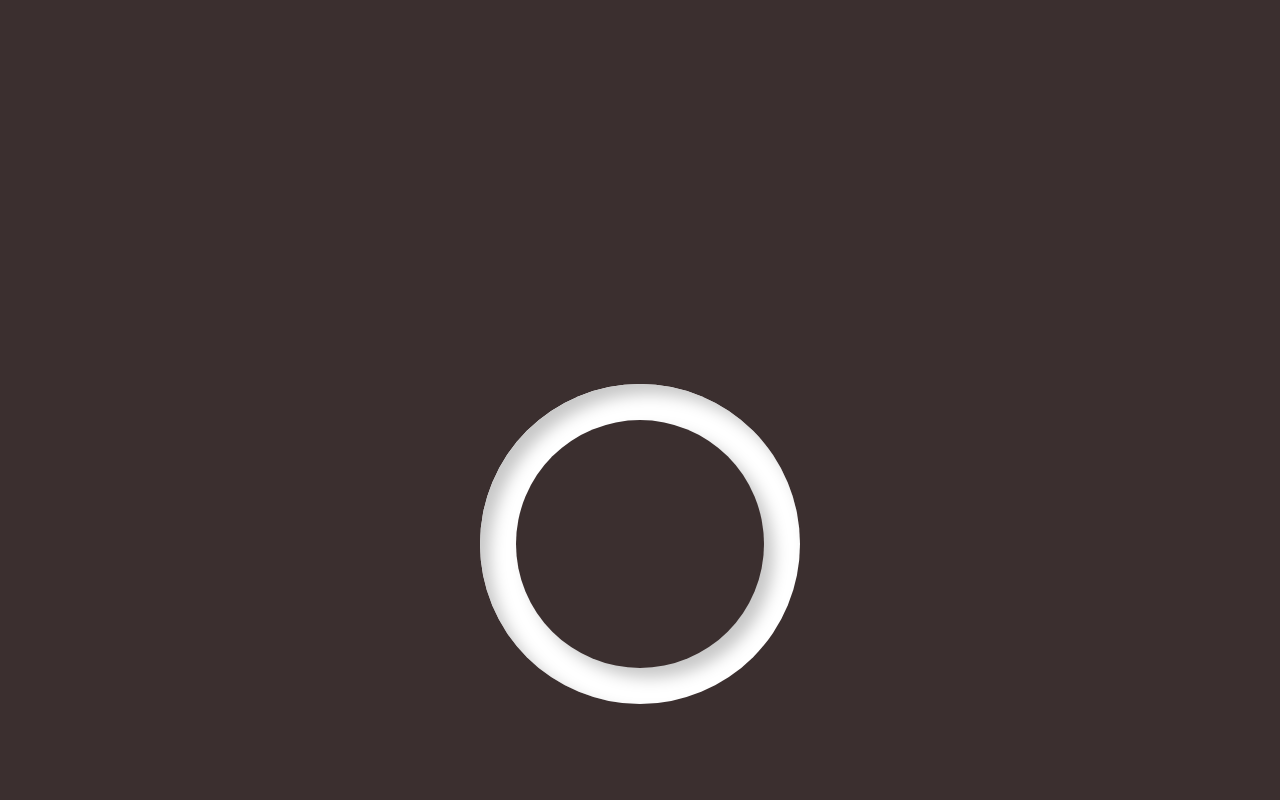
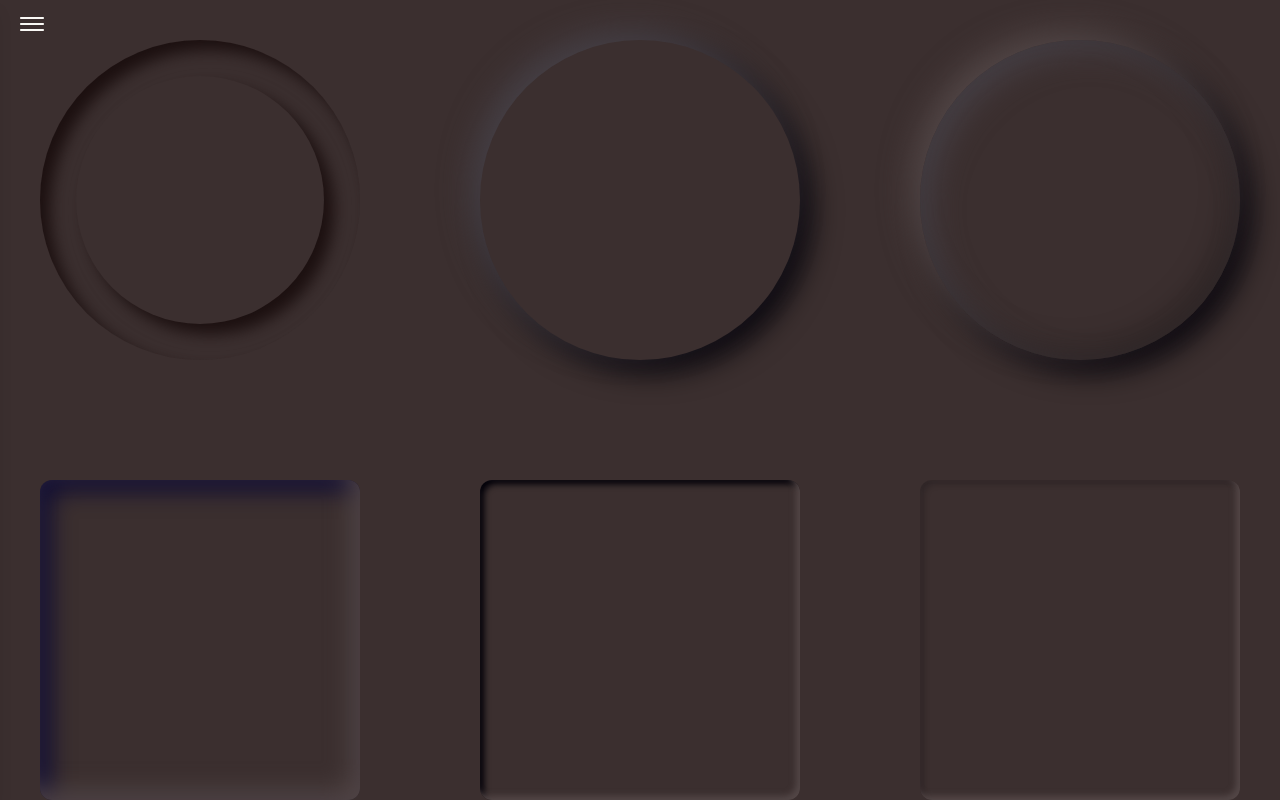
Before and after one commit to kenshivr/Brayan, a React (Vite) app: page /Brayan/test in a window 1280 px wide. Built offline with nearby package versions, Linux system fonts and the light colour scheme.

Commit message:
Progress in components.

```diff
--- a/src/pages/test.tsx
+++ b/src/pages/test.tsx
@@ -1,26 +1,93 @@
 import cn from "@src/services/clsx";
-import { Children, type ReactNode } from "react";
 import image from "@public/wink.png";
+import { type ReactNode } from "react";
+import Menu from "@src/components/UI/menu";
 
-// Paleta de colores base para neumorphism
+const baseColor: string = '#3B2F2F';
+
+const vectorLightShadow: [number, number, number] = [12, 18, 24];
+const vectorDarkShadow: [number, number, number] = [-57, -57, -39];
+const vectorInsetLightShadow: [number, number, number] = [24, 24, 24];
+
+const vectorInsetDarkShadow: [number, number, number] = [-231, -231, -231];
+const vectorNeumorphismInsetDark: [number, number, number] = [-61, -57, 5];
+
+const vectorLight: [number, number, number] = [-31, -31, -31];
+
+const vectorShadow2: [number, number, number] = [-218, -192, -151];
+
+const vectorShadow3: [number, number, number] = [-148, -160, -160];
+
+export function applyVectorToHex(
+    colorHex: string,
+    vector: [number, number, number],
+    alpha?: string
+): string {
+    const hex = colorHex.replace(/^#/, '')
+    if (!/^[0-9A-Fa-f]{6}$/.test(hex)) throw new Error('Invalid hex')
+    const r = parseInt(hex.slice(0, 2), 16)
+    const g = parseInt(hex.slice(2, 4), 16)
+    const b = parseInt(hex.slice(4, 6), 16)
+    const [dr, dg, db] = vector
+    const clamp = (v: number) => Math.max(0, Math.min(255, v))
+    const nr = clamp(r + dr)
+    const ng = clamp(g + dg)
+    const nb = clamp(b + db)
+    return alpha !== undefined
+        ? `rgba(${nr},${ng},${nb},${alpha})`
+        : `rgb(${nr},${ng},${nb})`
+}
+
 const COLORS = {
-    base: '#3B2F2F',
-    // base: '#E7E7E7',
-    lightShadow: '#F3F9FF',
-    darkShadow: '#AEAEC0',
-    insetDarkShadow: 'rgba(0, 0, 0, 0.25)',
-    insetLightShadow: '#FFFFFF',
-    neumorphismInsetLight: 'rgba(255, 255, 255, 0.9)',
-    neumorphismInsetDark: 'rgba(170, 174, 236, 0.8)',
-    whiteBg: '#FFFFFF',
-    grayBg: '#F3F4F6', // reemplaza gray-100 con color personalizado
+    lightShadow: applyVectorToHex(baseColor, vectorLightShadow),
+    darkShadow: applyVectorToHex(baseColor, vectorDarkShadow),
+    insetDarkShadow: applyVectorToHex(baseColor, vectorInsetDarkShadow, '0.25'),
+    insetLightShadow: applyVectorToHex(baseColor, vectorInsetLightShadow),
+    neumorphismInsetLight: applyVectorToHex(baseColor, vectorInsetLightShadow, '0.9'),
+    neumorphismInsetDark: applyVectorToHex(baseColor, vectorNeumorphismInsetDark, '0.8'),
+
+    light: applyVectorToHex(baseColor, vectorLight, '1'),
+    shadow: applyVectorToHex(baseColor, vectorDarkShadow, '0.2'),
+
+    light0: applyVectorToHex(baseColor, vectorInsetLightShadow, '0.6'),
+    shadow0: applyVectorToHex(baseColor, vectorInsetDarkShadow, '0.1'),
+
+    light1: applyVectorToHex(baseColor, vectorInsetLightShadow, '0.64'),
+    shadow1: applyVectorToHex(baseColor, vectorDarkShadow, '0.4'),
+
+    light2: applyVectorToHex(baseColor, vectorInsetLightShadow, '1'),
+    shadow2: applyVectorToHex(baseColor, vectorShadow2, '0.16'),
+
+    shadow3: applyVectorToHex(baseColor, vectorInsetDarkShadow, '0.5'),
+
+    shadow4: applyVectorToHex(baseColor, vectorInsetDarkShadow, '0.45'),
+
+    shadow5: applyVectorToHex(baseColor, vectorShadow3),
 };
+
+const Neumorphism0 = () => (
+    <div
+        className="rounded-full w-80 h-80 flex justify-center items-center"
+        style={{
+            backgroundColor: baseColor,
+            boxShadow: `inset 10px 10px 15px ${COLORS.light}`,
+        }}
+    >
+        <div
+            className="rounded-full w-62 h-62 overflow-hidden flex justify-center items-end"
+            style={{
+                backgroundColor: baseColor,
+                boxShadow: `10px 10px 15px ${COLORS.light}`,
+            }}
+        />
+    </div>
+);
 
 const Neumorphism1 = () => (
     <div
         className="w-80 h-80 rounded-full"
         style={{
-            backgroundColor: COLORS.base,
+            backgroundColor: baseColor,
             boxShadow: `
         -10px -10px 30px ${COLORS.lightShadow},
         10px 10px 30px ${COLORS.darkShadow}
@@ -33,7 +100,7 @@ const Neumorphism2 = () => (
     <div
         className="w-80 h-80 rounded-full"
         style={{
-            backgroundColor: COLORS.base,
+            backgroundColor: baseColor,
             boxShadow: `
         -10px -10px 30px ${COLORS.insetLightShadow},
         10px 10px 30px ${COLORS.darkShadow},
@@ -48,7 +115,7 @@ const Neumorphism3 = () => (
     <div
         className="w-80 h-80 rounded-xl"
         style={{
-            backgroundColor: COLORS.base,
+            backgroundColor: baseColor,
             boxShadow: `
         inset -10px -10px 25px ${COLORS.neumorphismInsetLight},
         inset 10px 10px 25px ${COLORS.neumorphismInsetDark}
@@ -61,7 +128,7 @@ const Neumorphism4 = () => (
     <div
         className="w-80 h-80 rounded-xl"
         style={{
-            backgroundColor: COLORS.base,
+            backgroundColor: baseColor,
             boxShadow:
                 `
                 inset -4px -4px 6px ${COLORS.insetLightShadow},
@@ -75,39 +142,15 @@ const Neumorphism5 = () => (
     <div
         className="w-80 h-80 rounded-xl"
         style={{
-            backgroundColor: COLORS.base,
+            backgroundColor: baseColor,
             boxShadow:
                 `
                 inset -4px -4px 6px ${COLORS.insetLightShadow},
-                inset 4px 4px 6px rgba(174, 174, 192, 0.2)
+                inset 4px 4px 6px ${COLORS.shadow}
             `,
         }}
     />
 );
-
-// const Neumorphism6 = ( children: any, w: string, h: string ) => (
-//     <div
-//         className={`w-${w} h-${h} rounded-xl`}
-//         style={{
-//             backgroundColor: COLORS.base,
-//             boxShadow: `
-//         /* sombra externa clara */
-//         -8px -8px 16px rgba(255, 255, 255, 0.6),
-//         /* sombra externa oscura */
-//         8px 8px 16px rgba(0, 0, 0, 0.1),
-//         /* sombra interna clara */
-//         inset 8px 8px 16px rgba(255, 255, 255, 0.6),
-//         /* sombra interna oscura */
-//         inset -8px -8px 16px rgba(0, 0, 0, 0.1)
-//       `.trim().replace(/\s+/g, ' ')
-//         }}
-//     >
-//         {children}
-//     </div>
-
-// );
-
-// import { ReactNode } from "react";
 
 interface NeumorphismProps {
     w?: number;
@@ -126,13 +169,13 @@ const Neumorphism6: React.FC<NeumorphismProps> = ({
         style={{
             width: `${w}px`,
             height: `${h}px`,
-            backgroundColor: COLORS.base,
+            backgroundColor: baseColor,
             boxShadow:
                 `
-                    -8px -8px 16px rgba(255,255,255,0.6),
-                    8px  8px 16px rgba(0,0,0,0.1),
-                    inset 8px  8px 16px rgba(255,255,255,0.6),
-                    inset -8px -8px 16px rgba(0,0,0,0.1)
+                    -8px -8px 16px ${COLORS.light0},
+                    8px  8px 16px ${COLORS.shadow0},
+                    inset 8px  8px 16px ${COLORS.light0},
+                    inset -8px -8px 16px ${COLORS.shadow0}
                 `
                     .trim()
                     .replace(/\s+/g, " ")
@@ -168,12 +211,12 @@ const Neumorphism8: React.FC<NeumorphismProps> = ({
         style={{
             width: `${w}px`,
             height: `${h}px`,
-            backgroundColor: COLORS.base,
+            backgroundColor: baseColor,
             boxShadow:
                 `
-                    -20px -20px 20px rgba(255,255,255,0.6),
-                    10px  10px 20px rgba(174,174,192,0.4),
-                    inset 4px 4px 6px #FFFFFF
+                    -20px -20px 20px ${COLORS.light0},
+                    10px  10px 20px ${COLORS.shadow1},
+                    inset 4px 4px 6px ${COLORS.insetLightShadow}
                 `
                     .trim()
                     .replace(/\s+/g, " ")
@@ -189,41 +232,15 @@ const Neumorphism9: React.FC<NeumorphismProps> = () => {
 
     return (
         <div>
-            <Neumorphism8 className={`${classNames} bg-red-500`} w={300} h={300}>
-                <Neumorphism8 className={`${classNames} bg-blue-500`} w={200} h={200}>
-                    <Neumorphism8 className={`${classNames} bg-green-500`} w={100} h={100}>
+            <Neumorphism8 className={classNames} w={300} h={300}>
+                <Neumorphism8 className={classNames} w={200} h={200}>
+                    <Neumorphism8 className={classNames} w={100} h={100}>
                     </Neumorphism8>
                 </Neumorphism8>
             </Neumorphism8>
         </div>
     )
 };
-
-// const Neumorphism10: React.FC<NeumorphismProps> = ({
-//     w = 300,
-//     h = 300,
-//     children,
-//     className,
-// }) => (
-//     <div
-//         style={{
-//             width: `${w}px`,
-//             height: `${h}px`,
-//             backgroundColor: COLORS.base,
-//             boxShadow:
-//                 `
-//                     28px 28px 20px rgba(13,39,80,0.5),
-//                     10px 10px 20px rgba(255,255,255,0.45),
-//                     inset 4px 4px 6px #FFFFFF
-//                 `
-//                     .trim()
-//                     .replace(/\s+/g, " ")
-//         }}
-//         className={`rounded-xl ${className}`}
-//     >
-//         {children}
-//     </div>
-// );
 
 const Neumorphism10: React.FC<NeumorphismProps> = ({
     w = 300,
@@ -235,12 +252,12 @@ const Neumorphism10: React.FC<NeumorphismProps> = ({
         style={{
             width: `${w}px`,
             height: `${h}px`,
-            backgroundColor: COLORS.base,
+            backgroundColor: baseColor,
             boxShadow:
                 `
-                    28px 28px 20px rgba(0,0,0,0.5),
-                    10px 10px 20px rgba(0,0,0,0.45),
-                    inset 4px 4px 6px #534747
+                    28px 28px 20px ${COLORS.shadow3},
+                    10px 10px 20px ${COLORS.shadow4},
+                    inset 4px 4px 6px ${COLORS.light2}
                 `
                     .trim()
                     .replace(/\s+/g, " ")
@@ -261,13 +278,13 @@ const Neumorphism11: React.FC<NeumorphismProps> = ({
         style={{
             width: `${w}px`,
             height: `${h}px`,
-            backgroundColor: COLORS.base,
+            backgroundColor: baseColor,
             boxShadow:
                 `
-                    28px 28px 50px rgba(13,39,80,0.16),
-                    -23px -23px 45px rgba(255,255,255,1),
-                    inset -31px -31px 43px rgba(255,255,255,0.64),
-                    inset 26px 26px 48px rgba(13,39,80,0.16)
+                    28px 28px 50px ${COLORS.shadow2},
+                    -23px -23px 45px ${COLORS.light2},
+                    inset -31px -31px 43px ${COLORS.light1},
+                    inset 26px 26px 48px ${COLORS.shadow2}
                 `
                     .trim()
                     .replace(/\s+/g, " ")
@@ -288,11 +305,11 @@ const Neumorphism12: React.FC<NeumorphismProps> = ({
         style={{
             width: `${w}px`,
             height: `${h}px`,
-            backgroundColor: COLORS.base,
+            backgroundColor: baseColor,
             boxShadow:
                 `
-                    28px 28px 50px rgba(13,39,80,0.16),
-                    -23px -23px 45px rgba(255,255,255,1)
+                    28px 28px 50px ${COLORS.shadow2},
+                    -23px -23px 45px ${COLORS.light2}
                 `
                     .trim()
                     .replace(/\s+/g, " ")
@@ -313,11 +330,11 @@ const Neumorphism13: React.FC<NeumorphismProps> = ({
         style={{
             width: `${w}px`,
             height: `${h}px`,
-            backgroundColor: COLORS.base,
+            backgroundColor: baseColor,
             boxShadow:
                 `
-                    inset -31px -31px 43px rgba(255,255,255,0.64),
-                    inset 26px 26px 48px rgba(13,39,80,0.16)
+                    inset -31px -31px 43px ${COLORS.light1},
+                    inset 26px 26px 48px ${COLORS.shadow2}
                 `
                     .trim()
                     .replace(/\s+/g, " ")
@@ -338,11 +355,11 @@ const Neumorphism14: React.FC<NeumorphismProps> = ({
         style={{
             width: `${w}px`,
             height: `${h}px`,
-            backgroundColor: COLORS.base,
+            backgroundColor: baseColor,
             boxShadow:
                 `
-                    inset -31px -31px 43px rgba(255,255,255,0.64),
-                    inset 26px 26px 48px rgba(13,39,80,0.16)
+                    inset -31px -31px 43px ${COLORS.light1},
+                    inset 26px 26px 48px ${COLORS.shadow2}
                 `
                     .trim()
                     .replace(/\s+/g, " ")
@@ -353,108 +370,18 @@ const Neumorphism14: React.FC<NeumorphismProps> = ({
     </div>
 );
 
-// const Neumorphism15: React.FC<NeumorphismProps> = ({
-//     w = 300,
-//     h = 300,
-//     children,
-//     className,
-// }) => (
-//     <div
-//         style={{
-//             width: `${w}px`,
-//             height: `${h}px`,
-//             backgroundColor: COLORS.base,
-//             boxShadow:
-//                 `
-//                     19px 27px 150px 7px srgba(155, 45, 193, 0.5),
-//                     -91px -93px 250px -62px rgba(66, 255, 123, 0.92),
-//                     86px -61px 107px -66px rgba(18, 220, 158, 0.73),
-//                     -85px 1px 133px -42px rgba(215, 255, 100, 1),
-//                     inset 0px 4px 204px 0px rgba(0, 0, 0, 0.20),
-//                     0px 28px 133px 0px rgba(255, 122, 78, 0.35)
-//                 `
-//                     .trim()
-//                     .replace(/\s+/g, " ")
-//         }}
-//         className={`rounded-xl ${className}`}
-//     >
-//         {children}
-//     </div>
-// );
-
-const Neumorphism15: React.FC<NeumorphismProps> = ({
-    w = 300,
-    h = 300,
-    children,
-    className,
-}) => (
-    <div
-        style={{
-            width: `${w}px`,
-            height: `${h}px`,
-            backgroundColor: COLORS.base,
-            boxShadow: `
-        /* 1ª sombra (pink) */
-        19px 27px 150px 7px rgba(155, 45, 193, 0.5),
-        /* 2ª sombra (cyan) */
-        -91px -93px 250px -62px rgba(66, 255, 123, 0.92),
-        /* 3ª sombra (green) */
-        86px -61px 107px -66px rgba(18, 220, 158, 0.73),
-        /* 4ª sombra (yellow) */
-        -85px 1px 133px -42px rgba(215, 255, 100, 1),
-        /* inner shadow */
-        inset 0px 4px 204px 0px rgba(0, 0, 0, 0.2),
-        /* 5ª sombra (pink glow) */
-        0px 28px 133px 0px rgba(255, 120, 174, 0.35)
-      `
-                .trim()
-                .replace(/\s+/g, " "),
-        }}
-        className={`rounded-xl ${className}`}
-    >
-        {children}
-    </div>
-);
-
-// const Neumorphism16: React.FC<NeumorphismProps> = ({
-//     w = 300,
-//     h = 300,
-//     children,
-//     className,
-// }) => (
-//     <div
-//         style={{
-//             width: `${w}px`,
-//             height: `${h}px`,
-//             backgroundColor: COLORS.base,
-//             boxShadow:
-//                 `
-//                     -12px -12px 35px rgba(255, 255, 255, 1),
-//                     inset -12px -12px 35px rgba(255, 255, 255, 1)
-//                 `
-//                 .trim()
-//                 .replace(/\s+/g, " "),
-//         }}
-//         className={`rounded-full ${className}`}
-//     >
-//         {children}
-//     </div>
-// );
-
 const Neumorphism16: React.FC<NeumorphismProps> = ({
     w = 300,
     h = 300,
     children,
     className = "",
 }) => (
-    // --- contenedor externo: sombra OUTER ---
     <div
         style={{
             width: `${w}px`,
             height: `${h}px`,
-            backgroundColor: COLORS.base,
+            backgroundColor: baseColor,
             boxShadow: `
-        /* sombra externa clara arriba-izq + oscura abajo-der */
         -12px -12px 35px ${COLORS.lightShadow},
          12px  12px 35px ${COLORS.darkShadow}
       `
@@ -463,13 +390,11 @@ const Neumorphism16: React.FC<NeumorphismProps> = ({
         }}
         className={`rounded-full ${className}`}
     >
-        {/* --- contenedor interno: sombra INNER --- */}
         <div
             style={{
                 width: "100%",
                 height: "100%",
                 boxShadow: `
-          /* inset arriba-izq + inset abajo-der */
           inset -12px -12px 35px ${COLORS.lightShadow},
           inset  12px  12px 35px ${COLORS.darkShadow}
         `
@@ -489,14 +414,12 @@ const Neumorphism17: React.FC<NeumorphismProps> = ({
     children,
     className = "",
 }) => (
-    // --- contenedor externo: sombra OUTER ---
     <div
         style={{
             width: `${w}px`,
             height: `${h}px`,
-            backgroundColor: COLORS.base,
+            backgroundColor: baseColor,
             boxShadow: `
-        /* sombra externa clara arriba-izq + oscura abajo-der */
         -12px -12px 35px ${COLORS.lightShadow},
          12px  12px 35px ${COLORS.darkShadow}
       `
@@ -505,11 +428,9 @@ const Neumorphism17: React.FC<NeumorphismProps> = ({
         }}
         className={`rounded-full ${className} flex justify-center items-center`}
     >
-        {/* --- contenedor interno: sombra INNER --- */}
         <div
             style={{
                 boxShadow: `
-          /* inset arriba-izq + inset abajo-der */
           inset -12px -12px 35px ${COLORS.lightShadow},
           inset  12px  12px 35px ${COLORS.darkShadow}
         `
@@ -530,52 +451,46 @@ export default function Hero({
     className?: string;
 }) {
     return (
+        <>
+
+            <Menu isDesktop={true} />
+
             <div
                 className={cn(
-                "py-96 gap-64",
-                "w-full flex flex-col justify-center items-center",
-                className
+                    className,
+                    'p-10 gap-30 w-full justify-items-center',
+                    'grid grid-cols-1 lg:grid-cols-2 xl:grid-cols-3',
                 )}
-            style={{ backgroundColor: COLORS.base }}
+                style={{ backgroundColor: baseColor }}
             >
-            <div
-                className="rounded-full w-80 h-80 flex justify-center items-center"
-                style={{
-                    backgroundColor: COLORS.whiteBg,
-                    boxShadow: 'inset 10px 10px 15px rgba(200,200,200,1)',
-                }}
-            >
-                <div
-                    className="rounded-full w-62 h-62 overflow-hidden flex justify-center items-end relative"
-                    style={{
-                        backgroundColor: COLORS.base,
-                        boxShadow: '10px 10px 15px rgba(200,200,200,1)',
-                    }}
-                >
-                    {/* Aquí iría la imagen o contenido */}
-                </div>
-            </div>
+
+                <Neumorphism0 />
 
                 <Neumorphism1 />
+
                 <Neumorphism2 />
+
                 <Neumorphism3 />
+
                 <Neumorphism4 />
+
                 <Neumorphism5 />
+
                 <Neumorphism7 />
+
                 <Neumorphism9 />
+
                 <Neumorphism10 />
+
                 <Neumorphism11 />
+
                 <Neumorphism13 className="flex justify-center items-center">
                     <Neumorphism12>
                     </Neumorphism12>
                 </Neumorphism13>
+
                 <Neumorphism13 className="flex justify-center items-center">
-                <Neumorphism12 className="relative">
-                    <img
-                        src={image}
-                        alt="Wink"
-                        className="w-full h-full object-cover absolute -bottom-2"
-                    />
+                    <Neumorphism12>
                     </Neumorphism12>
                 </Neumorphism13>
 
@@ -587,17 +502,11 @@ export default function Hero({
                     />
                 </Neumorphism14>
 
-            <Neumorphism15 />
                 <Neumorphism16 />
+
                 <Neumorphism17 />
 
             </div>
+        </>
     );
-}
-
-
-{/* <img
-            src={image}
-            alt="Personaje"
-            className="w-[100%] h-[100%] object-cover absolute -bottom-6"
-          /> */}
+};
```
Lines whose indentation alone changed are shown as unchanged.
